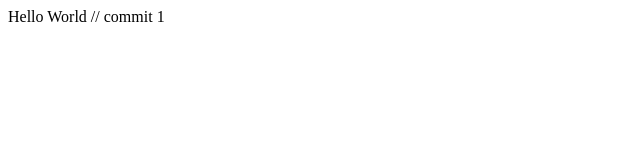
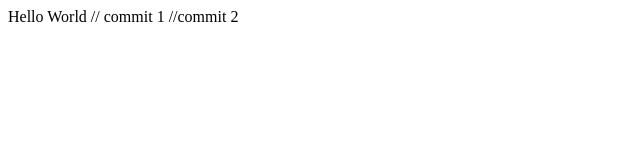
Before and after one commit to akshaygidwani404/assess1, a plain HTML site: page index.html in a window 1280 px wide. Shown: the full height of the page, 0-640 px from the left. Drawn offline with Linux system fonts and the light colour scheme.

Commit message:
Commit 2

```diff
--- a/index.html
+++ b/index.html
@@ -1 +1,4 @@
 Hello World // commit 1
+
+
+<html><head></head><body></body></html> //commit 2
```
